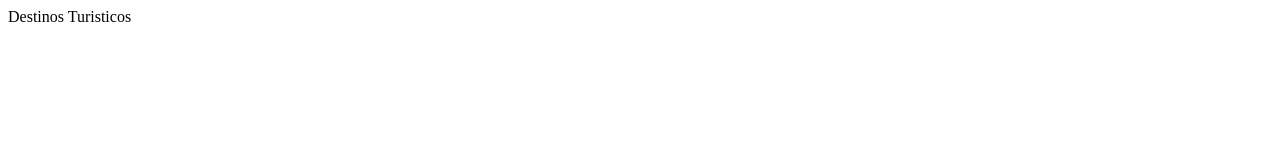
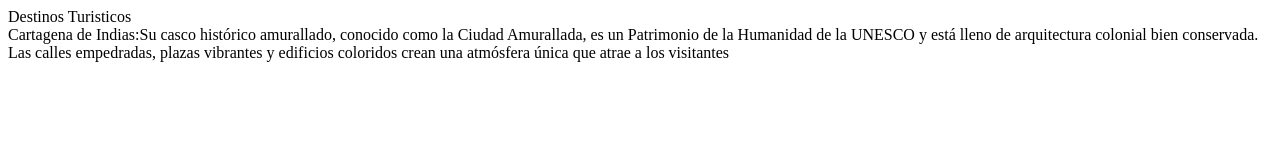
Before and after one commit to Reinamdo05/Lugares-turisticos, a plain HTML site: page index.html in a window 1280 px wide. Drawn offline with Linux system fonts and the light colour scheme.

Commit message:
cuarto commit
clear

```diff
--- a/index.html
+++ b/index.html
@@ -7,5 +7,6 @@
 </head>
 <body>
     <div>Destinos Turisticos</div>
+    <div>Cartagena de Indias:Su casco histórico amurallado, conocido como la Ciudad Amurallada, es un Patrimonio de la Humanidad de la UNESCO y está lleno de arquitectura colonial bien conservada. Las calles empedradas, plazas vibrantes y edificios coloridos crean una atmósfera única que atrae a los visitantes</div>
 </body>
 </html>
```
